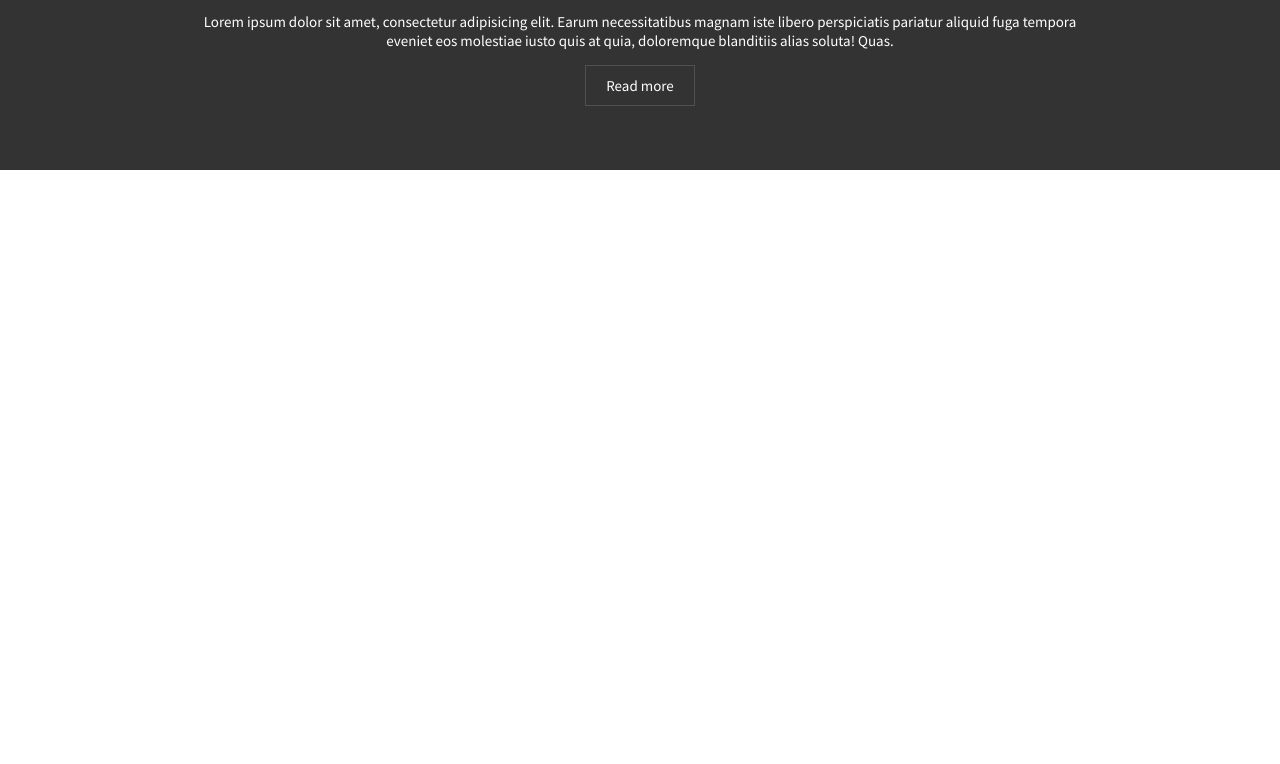
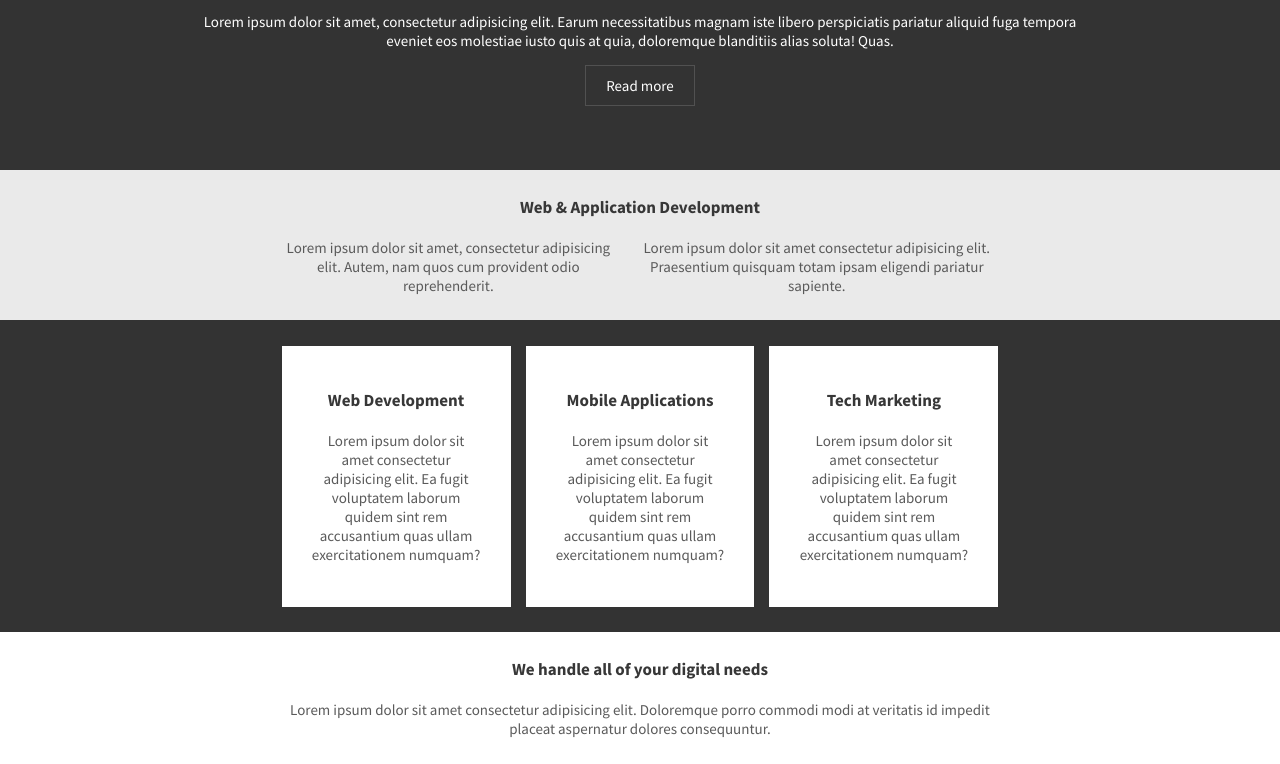
Before and after one commit to MimHeMimDal/HW08-maktab90, a plain HTML site: page Question4-mobileView/index.html in a window 1280 px wide. Shown: the part 105-869 px from the top of the page. Before the commit the page ends 800 px from the top, so only its background shows below. Drawn offline with Linux system fonts and the light colour scheme.

Commit message:
add main section

```diff
--- a/Question4-mobileView/computerView.css
+++ b/Question4-mobileView/computerView.css
@@ -1,7 +1,8 @@
-@media (min-width: 720px) {
+@media (min-width: 480px) {
   :root {
     --semiBlack: #333333;
     --white: rgb(187, 187, 187);
+    --semiWhite-background: rgb(234, 234, 234);
     --font-size-1-5: 1.5rem;
   }
 
@@ -22,6 +23,13 @@
     gap: 1.5rem;
   }
 
+  .gap2 {
+    gap: 2rem;
+  }
+
+  .space-around {
+    justify-content: space-around;
+  }
 
   header {
     background-color: var(--semiBlack);
@@ -35,4 +43,42 @@
     padding: 1rem 2rem;
     border: 1px solid rgba(128, 128, 128, 0.39);
   }
+
+  .mainPadding {
+    padding: 2% 22%;
+  }
+
+  .topSection {
+    text-align: center;
+    background-color: var(--semiWhite-background);
+  }
+
+  main h3 {
+    font-weight: bold;
+    font-size: 1.7rem;
+    color: #373737;
+  }
+
+  main p {
+    font-size: 1.5rem;
+    color: rgb(90, 90, 90);
+  }
+
+  .midSection {
+    background-color: var(--semiBlack);
+    text-align: center;
+  }
+
+  .midCards {
+    display: flex;
+    flex-direction: column;
+    gap: 2rem;
+
+    background-color: var(--white);
+    padding: 6% 4%;
+  }
+
+  .botSection {
+    text-align: center;
+  }
 }
--- a/Question4-mobileView/index.html
+++ b/Question4-mobileView/index.html
@@ -21,9 +21,57 @@
       </div>
     </header>
     <main>
-      <section class="topSection"></section>
-      <section class="midSection"></section>
-      <section class="botSection"></section>
+      <section class="topSection flex colFlex centerize gap2 mainPadding">
+        <h3>Web & Application Development</h3>
+        <div class="flex gap2 space-around">
+          <p>
+            Lorem ipsum dolor sit amet, consectetur adipisicing elit. Autem, nam
+            quos cum provident odio reprehenderit.
+          </p>
+          <p>
+            Lorem ipsum dolor sit amet consectetur adipisicing elit. Praesentium
+            quisquam totam ipsam eligendi pariatur sapiente.
+          </p>
+        </div>
+      </section>
+      <section class="midSection mainPadding flex centerize">
+        <div class="flex gap1-5">
+          <div class="midCards">
+            <h3>Web Development</h3>
+            <p>
+              Lorem ipsum dolor sit amet consectetur adipisicing elit. Ea fugit
+              voluptatem laborum quidem sint rem accusantium quas ullam
+              exercitationem numquam?
+            </p>
+          </div>
+          <div class="midCards">
+            <h3>Mobile Applications</h3>
+            <p>
+              Lorem ipsum dolor sit amet consectetur adipisicing elit. Ea fugit
+              voluptatem laborum quidem sint rem accusantium quas ullam
+              exercitationem numquam?
+            </p>
+          </div>
+          <div class="midCards">
+            <h3>Tech Marketing</h3>
+            <p>
+              Lorem ipsum dolor sit amet consectetur adipisicing elit. Ea fugit
+              voluptatem laborum quidem sint rem accusantium quas ullam
+              exercitationem numquam?
+            </p>
+          </div>
+        </div>
+      </section>
+      <section class="botSection mainPadding">
+        <div class="flex colFlex gap2">
+          <h3>We handle all of your digital needs</h3>
+          <p>
+            Lorem ipsum dolor sit amet consectetur adipisicing elit. Doloremque
+            porro commodi modi at veritatis id impedit placeat aspernatur
+            dolores consequuntur.
+          </p>
+        </div>
+      </section>
     </main>
     <footer></footer>
   </body>
```
